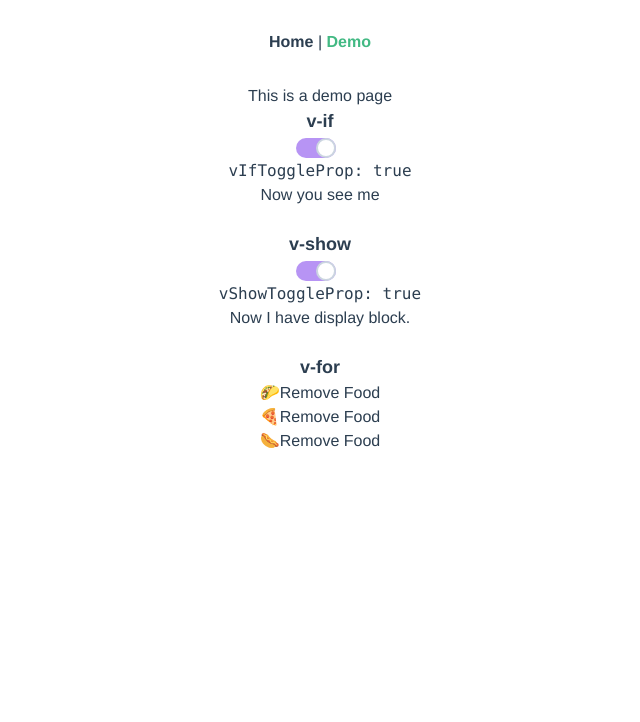
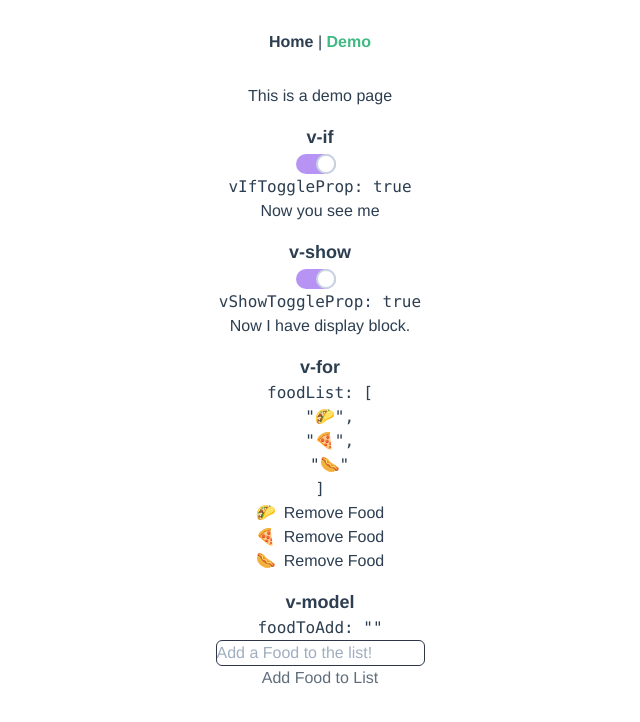
Before and after one commit to taearls/ensighten-vue-demo, a Vue app: page /demo in a window 1280 px wide. Shown: the top 722 px of the page, without its empty margins (320-960 px from the left). Built offline with nearby package versions, Linux system fonts and the light colour scheme.

Commit message:
add v-model input text example with disabled states

```diff
--- a/src/views/Demo.vue
+++ b/src/views/Demo.vue
@@ -2,31 +2,42 @@
   <div>
     <h1>This is a demo page</h1>
 
+    <div class="my-4">
       <h2 class="text-lg font-bold">v-if</h2>
       <input-toggle id="vIfInputToggle" :external-toggled-prop="vIfToggleProp" @input-toggled="vIfToggleProp = $event" />
-    <pre>vIfToggleProp: {{vIfToggleProp}}</pre>
+      <pre>vIfToggleProp: {{ vIfToggleProp }}</pre>
       <p v-if="vIfToggleProp">Now you see me</p>
       <p v-else>Now I'm here instead</p>
+    </div>
 
-    <!-- TODO: use containers instead of br elements -->
-    <br/>
-
+    <div class="my-4">
       <h2 class="text-lg font-bold">v-show</h2>
       <input-toggle id="vShowInputToggle" :external-toggled-prop="vShowToggleProp" @input-toggled="vShowToggleProp = $event" />
-    <pre>vShowToggleProp: {{vShowToggleProp}}</pre>
+      <pre>vShowToggleProp: {{ vShowToggleProp }}</pre>
       <p v-if="vShowToggleProp">Now I have display block.</p>
       <p v-else>Now I'm shown, and the other element has display none.</p>
+    </div>
 
-    <br/>
+    <div class="my-4">
       <h2 class="text-lg font-bold">v-for</h2>
+      <pre>foodList: {{ foodList }}</pre>
       <ul>
         <div v-for="(food, index) in foodList" :key="'food-container-' + index" class="flex justify-center">
           <li :key="'food-' + index">
             {{ food }}
           </li>
-        <button :key="'remove-food-' + index" @click="foodList.splice(index, 1)">Remove Food</button>
+          <button class="ml-2" :key="'remove-food-' + index" @click="foodList.splice(index, 1)">Remove Food</button>
         </div>
       </ul>
+
+    </div>
+
+    <div class="my-4">
+      <h2 class="text-lg font-bold">v-model</h2>
+      <pre>foodToAdd: "{{ foodToAdd }}"</pre>
+      <input class="block mx-auto focus:shadow-outline focus:outline-none border border-gray-800 rounded-md" type="text" placeholder="Add a Food to the list!" v-model.trim="foodToAdd">
+      <button class="add-food-button" @click="foodList.push(foodToAdd)" :disabled="foodToAdd === ''">Add Food to List</button>
+    </div>
   </div>
 </template>
 
@@ -41,6 +52,7 @@ export default {
       vIfToggleProp: true,
       vShowToggleProp: true,
       foodList,
+      foodToAdd: "",
     };
   },
   components: {
@@ -48,3 +60,10 @@ export default {
   },
 };
 </script>
+
+<style scoped>
+.add-food-button:disabled {
+  cursor: not-allowed;
+  opacity: 75%;
+}
+</style>
```
Lines whose indentation alone changed are shown as unchanged.
